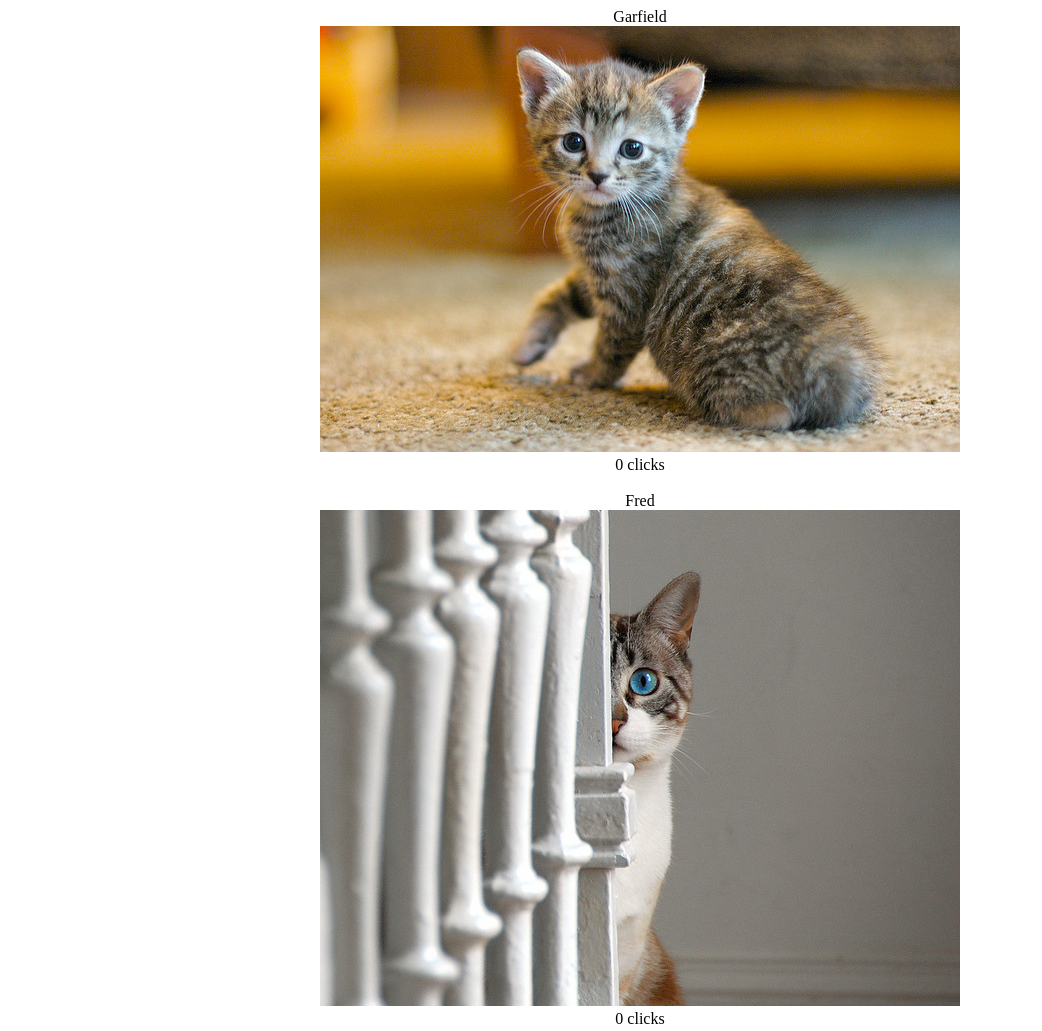
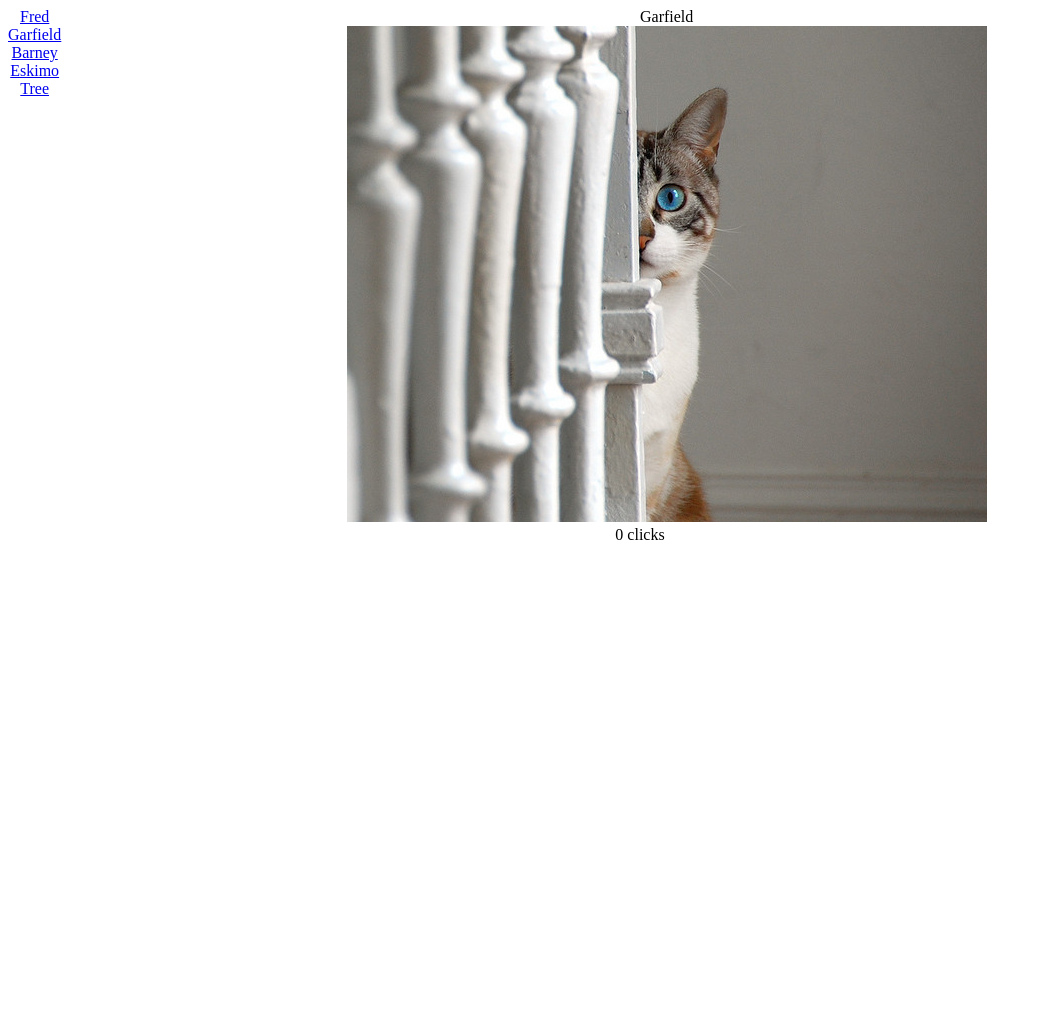
Before and after one commit to eskimomomo/jdpUdacity, a plain HTML site: page index.html in a window 1280 px wide. Shown: the whole page, without its empty margins (0-1042 px from the left). After the commit the page ends 800 px from the top, so only its background shows below. Drawn offline with nearby package versions, Linux system fonts and the light colour scheme.

Commit message:
cat clicker with 5 cats

```diff
--- a/index.html
+++ b/index.html
@@ -6,14 +6,14 @@
     <link rel="stylesheet" href="css/style.css">
 </head>
 <body>
-    <div id="catName1"></div>
-    <img id="catPic1" src="images/unnamed.jpg"/>
-    <div><span id="totalClicks1">0</span> clicks</div>
+    <div id = "catList" width = "200" style="float:left"></div>
+    <div>
+    <div id="catName"></div>
+    <img id="catPic" src=""/>
+    <div><span id="totalClicks">0</span> clicks</div>
+    </div>
+    <script src="https://code.jquery.com/jquery-3.3.1.js"></script>
     <script src="js/app.js"></script>
-    <br/>
-    <div id="catName2"></div>
-    <img id="catPic2" src="images/cat2.jpg"/>
-    <div><span id="totalClicks2">0</span> clicks</div>
-    <script src="js/app.js"></script>
+
 </body>
 </html>
--- a/js/app.js
+++ b/js/app.js
@@ -1,15 +1,30 @@
-var elem = document.getElementById('catPic1');
-elem.addEventListener('click', function(){
-    totalClicks = Number(document.getElementById('totalClicks1').textContent);
-    document.getElementById('totalClicks1').textContent = ++totalClicks;
-}, false);
+var Cats  = [
+    {catName: 'Fred', imageLocation: 'cat1.jpg', clicks: 0},
+    {catName: 'Garfield', imageLocation: 'cat2.jpg', clicks: 0},
+    {catName: 'Barney', imageLocation: 'cat3.jpg', clicks: 0},
+    {catName: 'Eskimo', imageLocation: 'cat4.jpg' , clicks: 0},
+    {catName: 'Tree', imageLocation: 'cat5.jpg' , clicks: 0}
+]
 
+Cats.forEach(function (elem,index,arr)
+{
+    console.log(elem);
+    $('#catList').append('<a href="javascript:populateCat(' + index + ')">' + elem.catName + '</a></br>');
+});
 
-var elem = document.getElementById('catPic2');
-elem.addEventListener('click', function(){
-    totalClicks = Number(document.getElementById('totalClicks2').textContent);
-    document.getElementById('totalClicks2').textContent = ++totalClicks;
-}, false);
+function populateCat(index)
+{
+    $('#catName').text(Cats[index].catName);
+    $('#catPic').attr('src','images/' + Cats[index].imageLocation);
+    $('#catPic').attr('catIndex',index);
+    $('#totalClicks').text(Cats[index].clicks)
+}
 
-document.getElementById('catName2').textContent = 'Fred';
-document.getElementById('catName1').textContent = 'Garfield';
+$('#catPic').click(function(e) {
+  //the element has been clicked... do stuff here
+  var index = e.target.attributes['catindex'].value;
+  Cats[index].clicks = ++Cats[index].clicks;
+  $('#totalClicks').text(Cats[index].clicks);
+});
+
+populateCat(1);
```
Also changed, not shown: images/cat1.jpg (renamed from images/unnamed.jpg), images/cat3.jpg (added), images/cat4.jpg (added), images/cat5.jpg (added), 1 other file.
